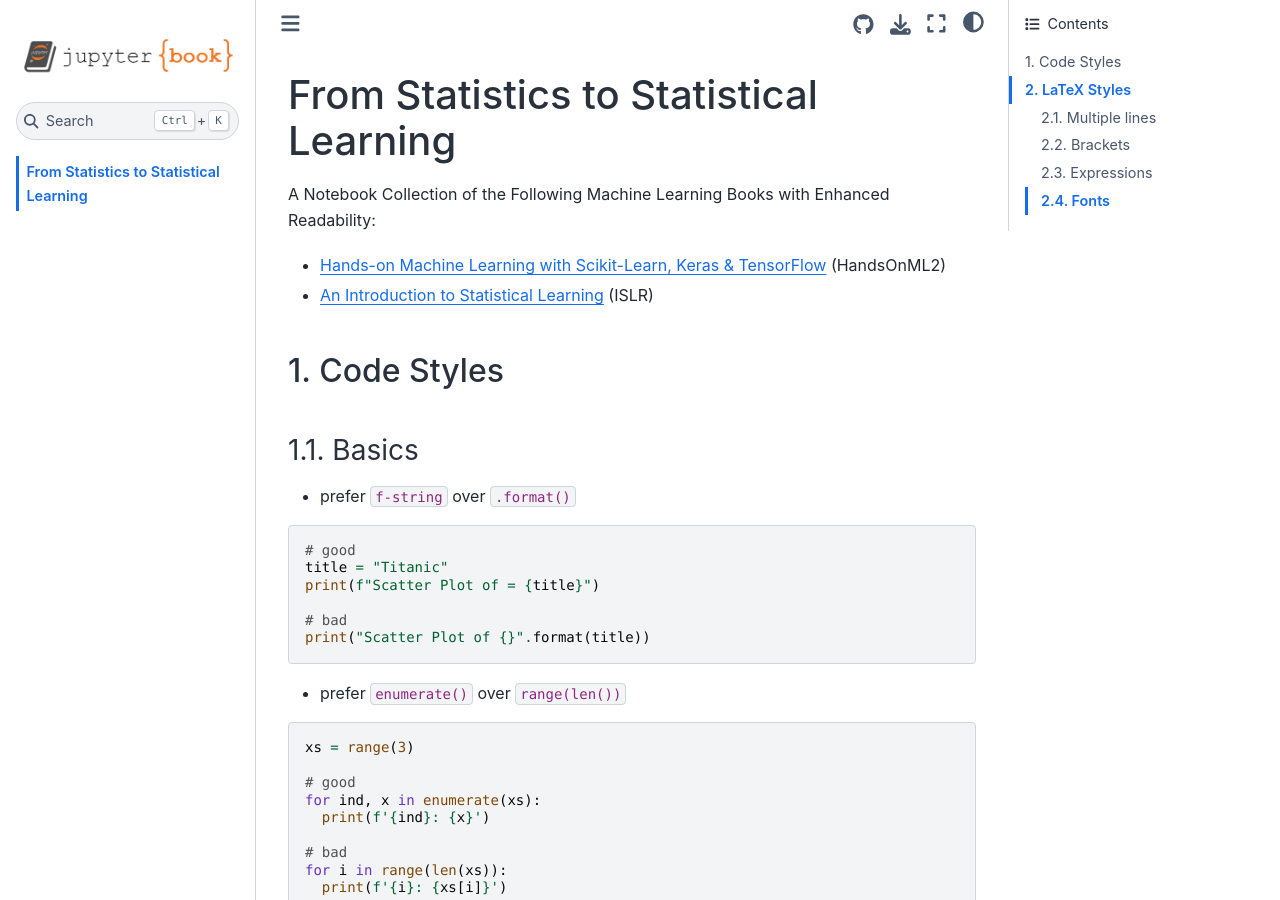
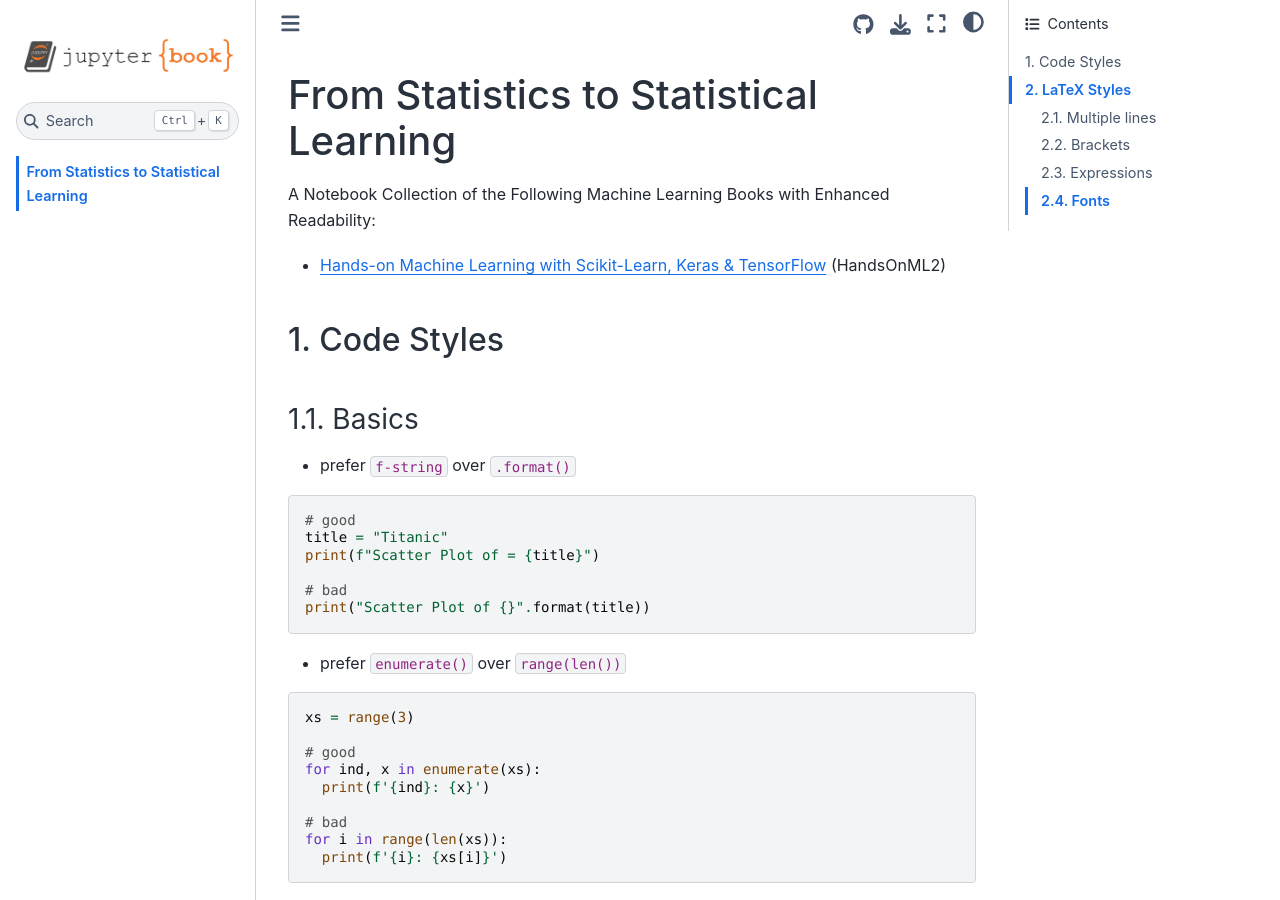
Before and after one commit to jy12060026ai/excss-stats, a Jupyter Book: the page built from intro.md, in a window 1280 px wide and 900 px high. Built offline with Jupyter Book 1.0.4 settings and Sphinx 7.4.7 and the Sphinx Book theme 1.1.4, drawn with Linux system fonts in a browser that asks for light colours; pages that are not in the unit, such as notebooks, are missing from menus.

Commit message:
update docs
Signed-off-by: ivaquero <46377665+integzz@users.noreply.github.com>

```diff
--- a/intro.md
+++ b/intro.md
@@ -3,7 +3,6 @@
 A Notebook Collection of the Following Machine Learning Books with Enhanced Readability:
 
 - [Hands-on Machine Learning with Scikit-Learn, Keras & TensorFlow](https://www.oreilly.com/library/view/hands-on-machine-learning/9781492032632/) (HandsOnML2)
-- [An Introduction to Statistical Learning](https://www.statlearning.com/) (ISLR)
 
 ## 1. Code Styles
 
```
Also changed, not shown: README.md (+0 -1 lines).
